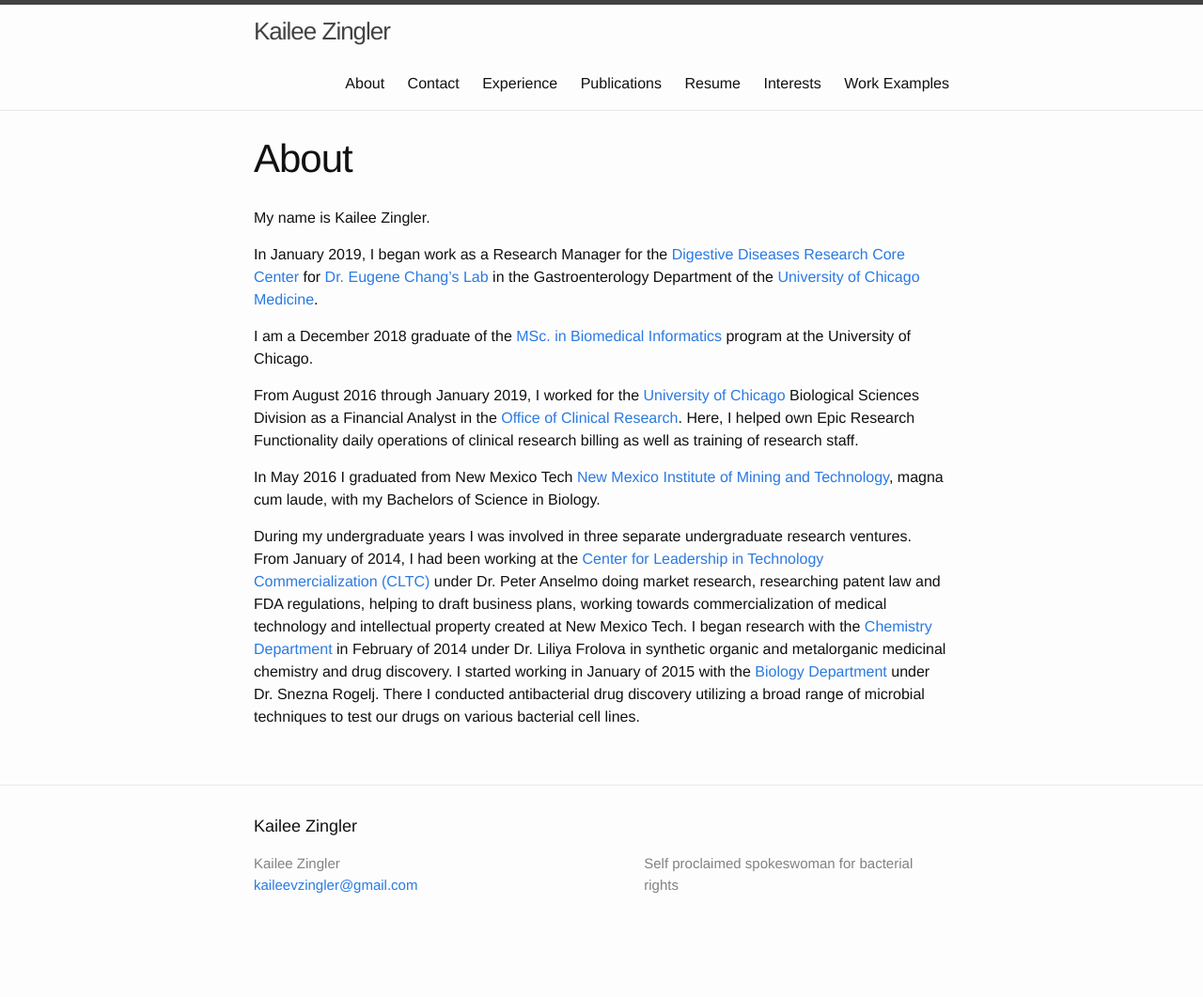
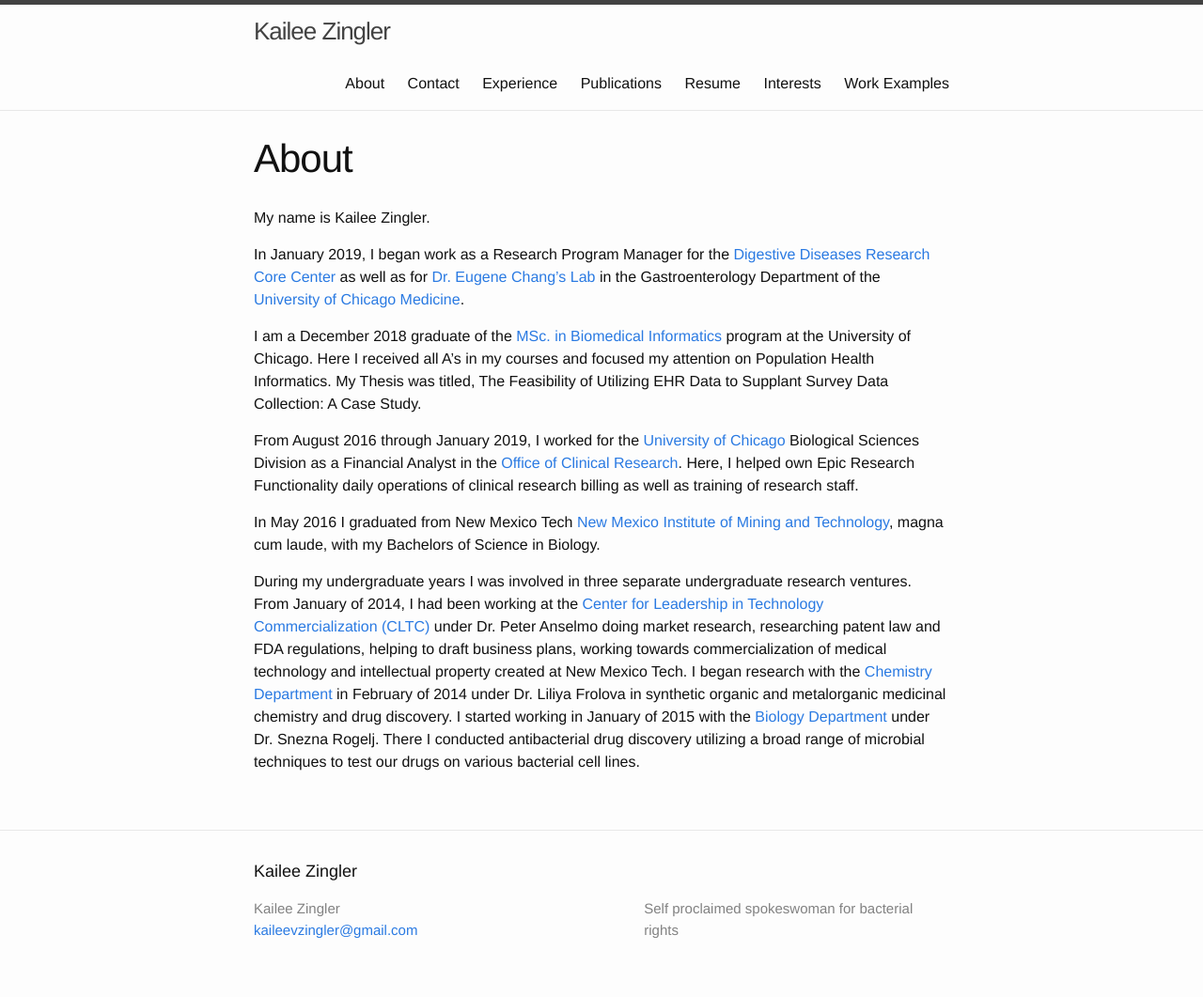
Before and after one commit to kzingler/kzingler.github.io, a Jekyll site: the page built from about.md, in a window 1280 px wide. Shown: the whole page at 94% size. Built offline with Jekyll 4.4.1, drawn with Linux system fonts in a browser that asks for light colours; before the commit the page ends 1013 px from its top, so only the background shows below that.

```diff
--- a/about.md
+++ b/about.md
@@ -5,9 +5,9 @@ permalink: /about/
 ---
 My name is Kailee Zingler.
 
-In January 2019, I began work as a Research Manager for the [Digestive Diseases Research Core Center](http://www.uchicagoddrcc.org/research-cores) for [Dr. Eugene Chang's Lab](https://changlab.uchicago.edu) in the Gastroenterology Department of the [University of Chicago Medicine](https://en.wikipedia.org/wiki/University_of_Chicago_Medical_Center).
+In January 2019, I began work as a Research Program Manager for the [Digestive Diseases Research Core Center](http://www.uchicagoddrcc.org/research-cores) as well as for [Dr. Eugene Chang's Lab](https://changlab.uchicago.edu) in the Gastroenterology Department of the [University of Chicago Medicine](https://en.wikipedia.org/wiki/University_of_Chicago_Medical_Center).
 
-I am a December 2018 graduate of the [MSc. in Biomedical Informatics](https://grahamschool.uchicago.edu/academic-programs/masters-degrees/biomedical-informatics) program at the University of Chicago.
+I am a December 2018 graduate of the [MSc. in Biomedical Informatics](https://grahamschool.uchicago.edu/academic-programs/masters-degrees/biomedical-informatics) program at the University of Chicago. Here I received all A's in my courses and focused my attention on Population Health Informatics. My Thesis was titled, The Feasibility of Utilizing EHR Data to Supplant Survey Data Collection: A Case Study.
 
 From August 2016 through January 2019, I worked for the [University of Chicago](https://en.wikipedia.org/wiki/University_of_Chicago) Biological Sciences Division as a Financial Analyst in the
 [Office of Clinical Research](http://bsdocr.bsd.uchicago.edu). Here, I helped own Epic Research Functionality daily operations of clinical research billing as well as training of research staff.
```
Also changed, not shown: experience.md (+2 -2 lines), 1 other file.
